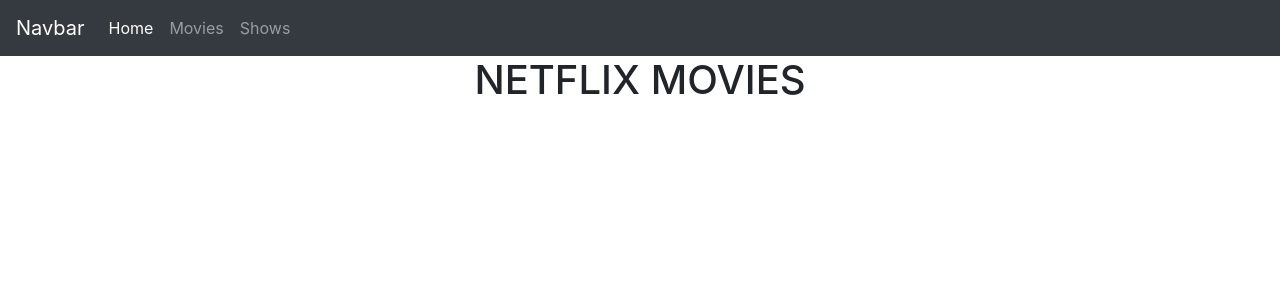
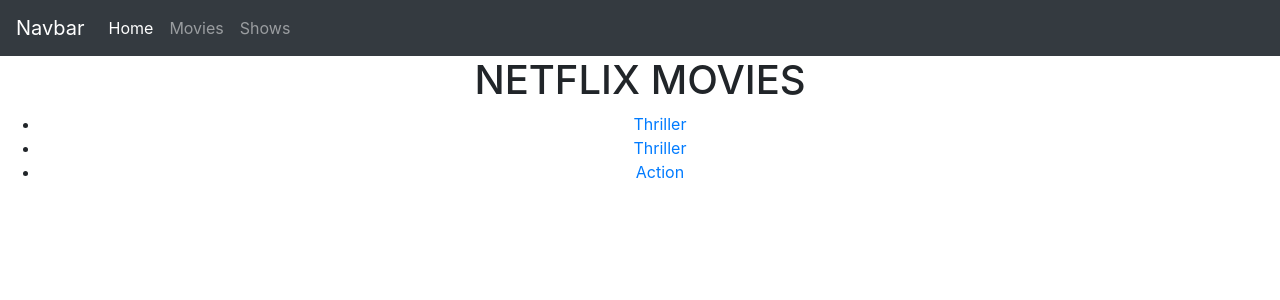
Before and after one commit to samirvithlani/24_evning_mern, a React (Create React App) app: page /netflixmovies in a window 1280 px wide. Shown: the top 300 px of the page. Built offline with nearby package versions, Linux system fonts and the light colour scheme.

Commit message:
nested routing

```diff
--- a/src/App.js
+++ b/src/App.js
@@ -12,6 +12,7 @@
 import { NetflixShows } from './component/netflix/NetflixShows';
 import { NetflixHome } from './component/netflix/NetflixHome';
 import { Error404 } from './component/netflix/Error404';
+import { Thriller } from './component/netflix/Thriller';
 
 
 function App() {
@@ -33,6 +34,7 @@
       <Routes>
         <Route path="/netflixmovies" element = {<NetflixMovies/>}></Route>
         <Route path="/netflixshows" element ={<NetflixShows/>}></Route>
+        <Route path ="/netflixmovies/thriller" element = {<Thriller/>}></Route>
         <Route path ="/" element ={<NetflixHome/>}></Route>
         {/* <Route path ="/*" element ={<h1>404</h1>}></Route> */}
         <Route path ="/*" element ={<Error404/>}></Route>
--- a/src/component/netflix/NetflixMovies.jsx
+++ b/src/component/netflix/NetflixMovies.jsx
@@ -1,9 +1,21 @@
 import React from 'react'
+import { Link } from 'react-router-dom'
 
 export const NetflixMovies = () => {
   return (
     <div>
         <h1>NETFLIX MOVIES</h1>
+        <ul>
+          <li>
+            <Link to="/netflixmovies/thriller">Thriller</Link>
+          </li>
+          <li>
+            <Link to="thriller">Thriller</Link>
+          </li>
+          <li>
+            <Link to="/action">Action</Link>
+          </li>
+        </ul>
     </div>
   )
 }
--- /dev/null
+++ b/src/component/netflix/Thriller.jsx
@@ -0,0 +1,7 @@
+import React from 'react'
+
+export const Thriller = () => {
+  return (
+    <div>Thriller</div>
+  )
+}
```
Also changed, not shown: src/component/netflix/Action.jsx (added, +7 -0 lines).
